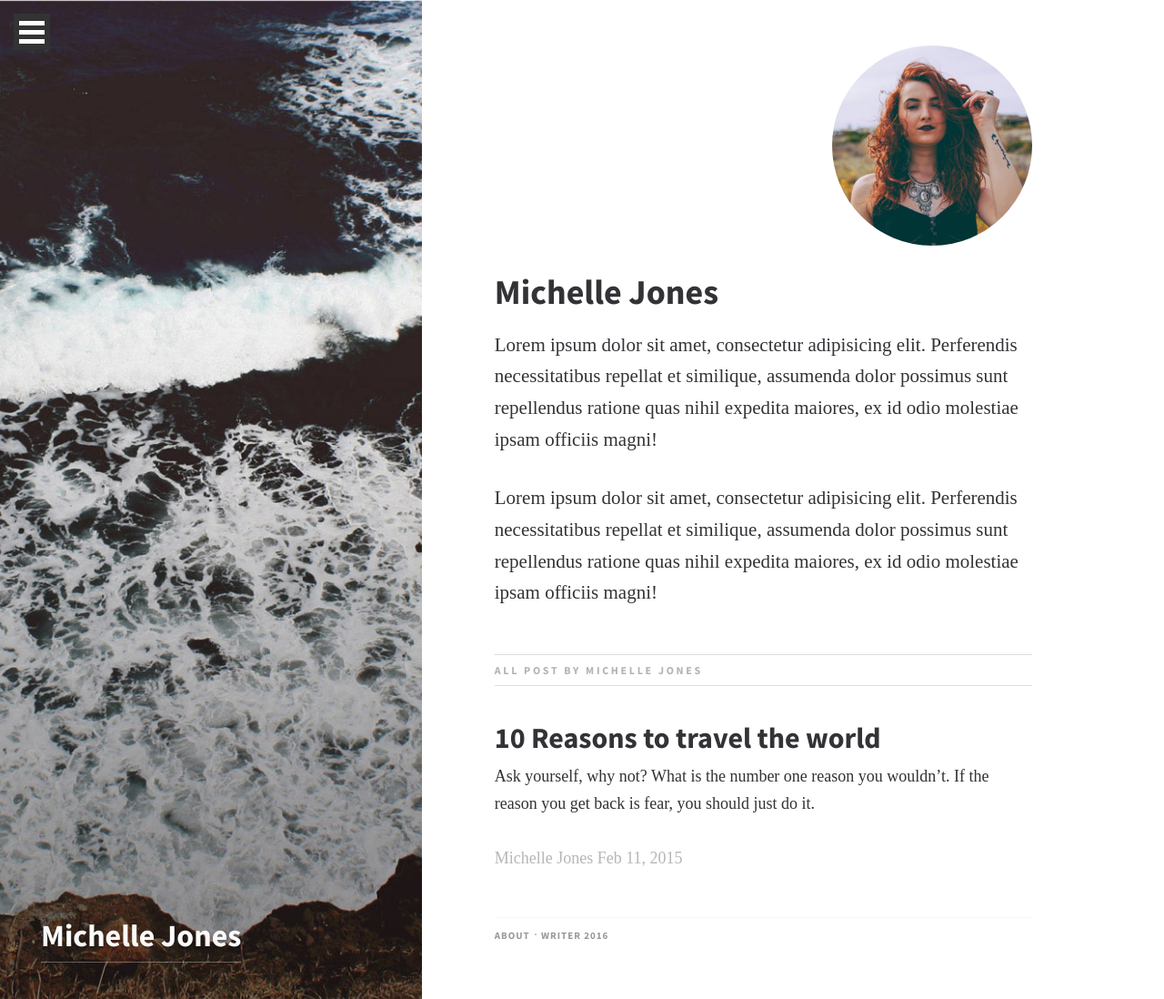
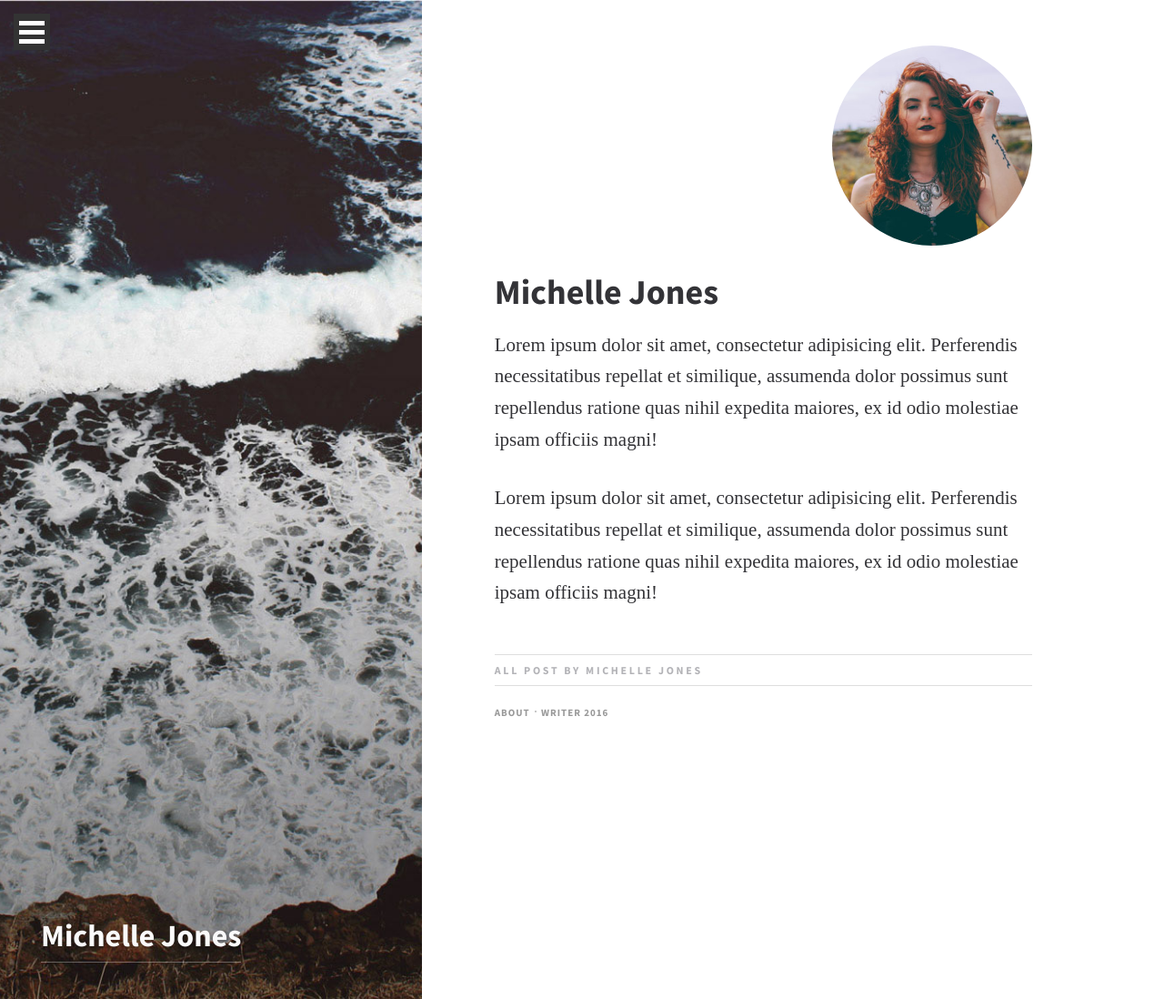
Before and after one commit to missroy/missroy.github.io, a Jekyll site: the page built from author-michelle.md, in a window 1280 px wide. Shown: the whole page at 91% size. Built offline with Jekyll 4.4.1, drawn with Linux system fonts in a browser that asks for light colours; some web fonts are replaced.

Commit message:
modified example post

```diff
--- a/_posts/2015-02-11-ten-reasons-to-travel-the-world.md
+++ b/_posts/2015-02-11-ten-reasons-to-travel-the-world.md
@@ -3,9 +3,9 @@
 title:  "10 Reasons to travel the world"
 date: 2015-02-11 08:50:28
 categories: travel storytime
-author_name : Michelle Jones
-author_url : /author/michelle
-author_avatar: michelle
+author_name : Priyanka Roy
+author_url : /author/priyanka
+author_avatar: priyanka
 show_avatar : true
 read_time : 34
 feature_image: feature-wolf
```
